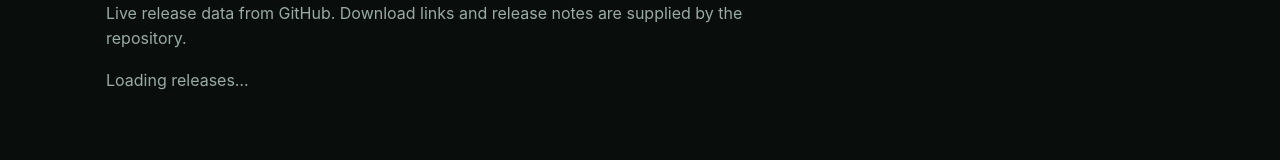
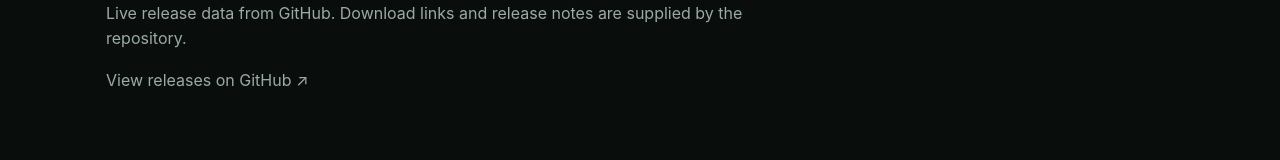
Before and after one commit to arbhlabs/consequences, a plain HTML site: page docs/index.html in a window 1280 px wide. Shown: the part 2285-2445 px from the top of the page. Drawn offline with Linux system fonts and the light colour scheme; no server answers.

Commit message:
Fix live release list rendering

```diff
--- a/docs/index.html
+++ b/docs/index.html
@@ -15,5 +15,5 @@
 <section class="section" id="releases"><div class="eyebrow">Version history</div><h2>Releases</h2><p class="sub">Live release data from GitHub. Download links and release notes are supplied by the repository.</p><div id="releases-list" class="sub">Loading releases…</div></section>
 <footer class="footer"><span>© 2026 ARBH Labs · Consequences</span><span><a href="https://github.com/arbhlabs/consequences/blob/main/LICENSE">MIT License</a> · <a href="https://github.com/arbhlabs/consequences/blob/main/CHANGELOG.md">Changelog</a> · <a href="https://github.com/arbhlabs/consequences/issues">Support</a></span></footer></main>
 <script>
-(async()=>{const el=document.get.getElementById('releases-list');try{const r=await fetch('https://api.github.com/repos/arbhlabs/consequences/releases?per_page=8');if(!r.ok)throw Error();const data=await r.json();if(!data.length){el.textContent='No published releases yet.';return}el.innerHTML=data.map(x=>'<div class="release"><div><strong>'+x.tag_name+'</strong><p>'+new Date(x.published_at).toLocaleDateString()+' · '+(x.name||'Release')+'</p><p>'+((x.body||'Release notes not provided.').split('\n').filter(Boolean).slice(0,2).join(' ')).replace(/</g,'&lt;')+'</p></div><a class="tag" href="'+x.html_url+'">Release notes ↗</a></div>').join('')}catch(e){el.innerHTML='<a href="https://github.com/arbhlabs/consequences/releases">View releases on GitHub ↗</a>'}})();
+(async()=>{const el=document.getElementById('releases-list');try{const r=await fetch('https://api.github.com/repos/arbhlabs/consequences/releases?per_page=8');if(!r.ok)throw Error();const data=await r.json();if(!data.length){el.textContent='No published releases yet.';return}el.innerHTML=data.map(x=>'<div class="release"><div><strong>'+x.tag_name+'</strong><p>'+new Date(x.published_at).toLocaleDateString()+' · '+(x.name||'Release')+'</p><p>'+((x.body||'Release notes not provided.').split('\n').filter(Boolean).slice(0,2).join(' ')).replace(/</g,'&lt;')+'</p></div><a class="tag" href="'+x.html_url+'">Release notes ↗</a></div>').join('')}catch(e){el.innerHTML='<a href="https://github.com/arbhlabs/consequences/releases">View releases on GitHub ↗</a>'}})();
 </script></body></html>
```
